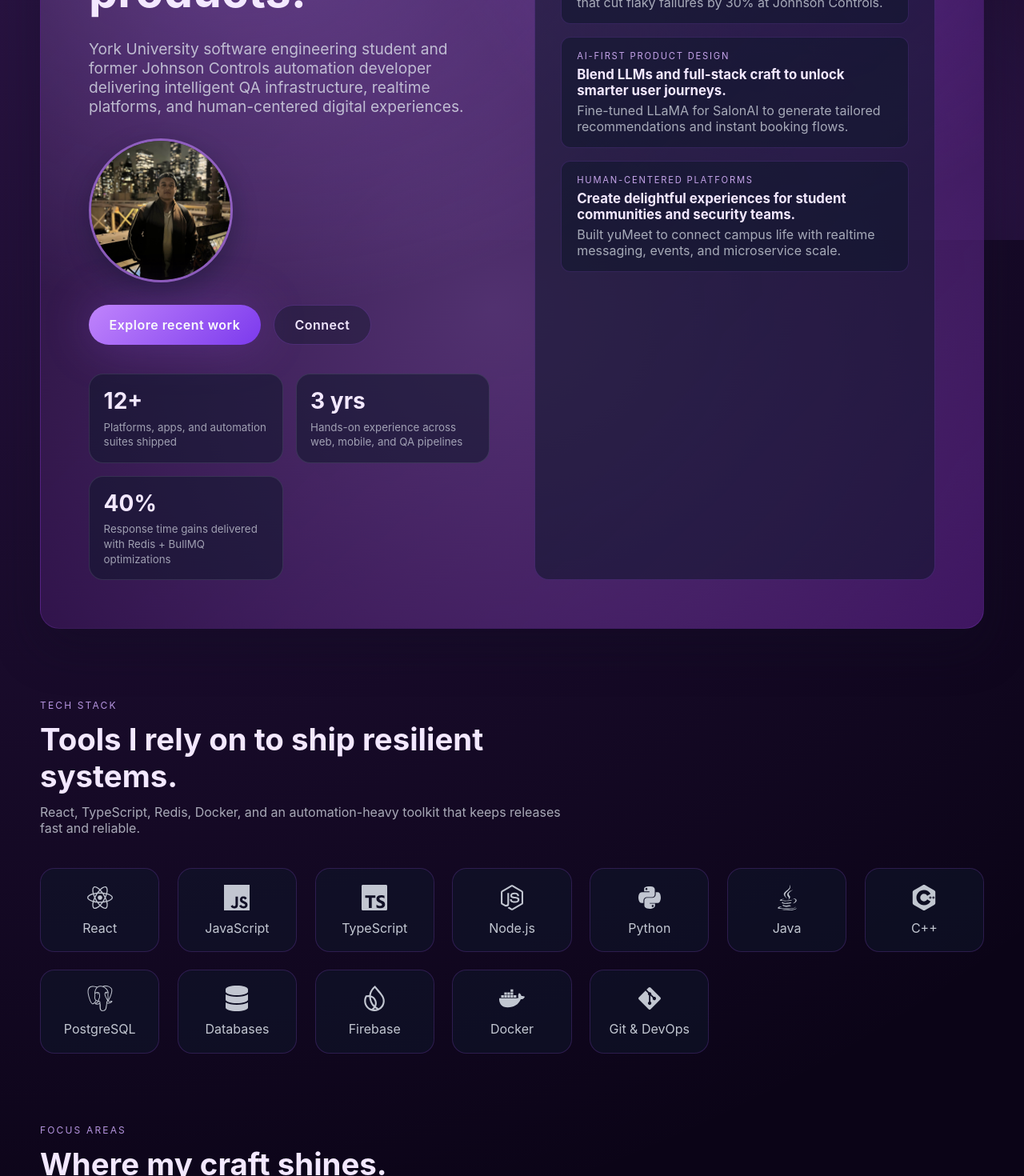
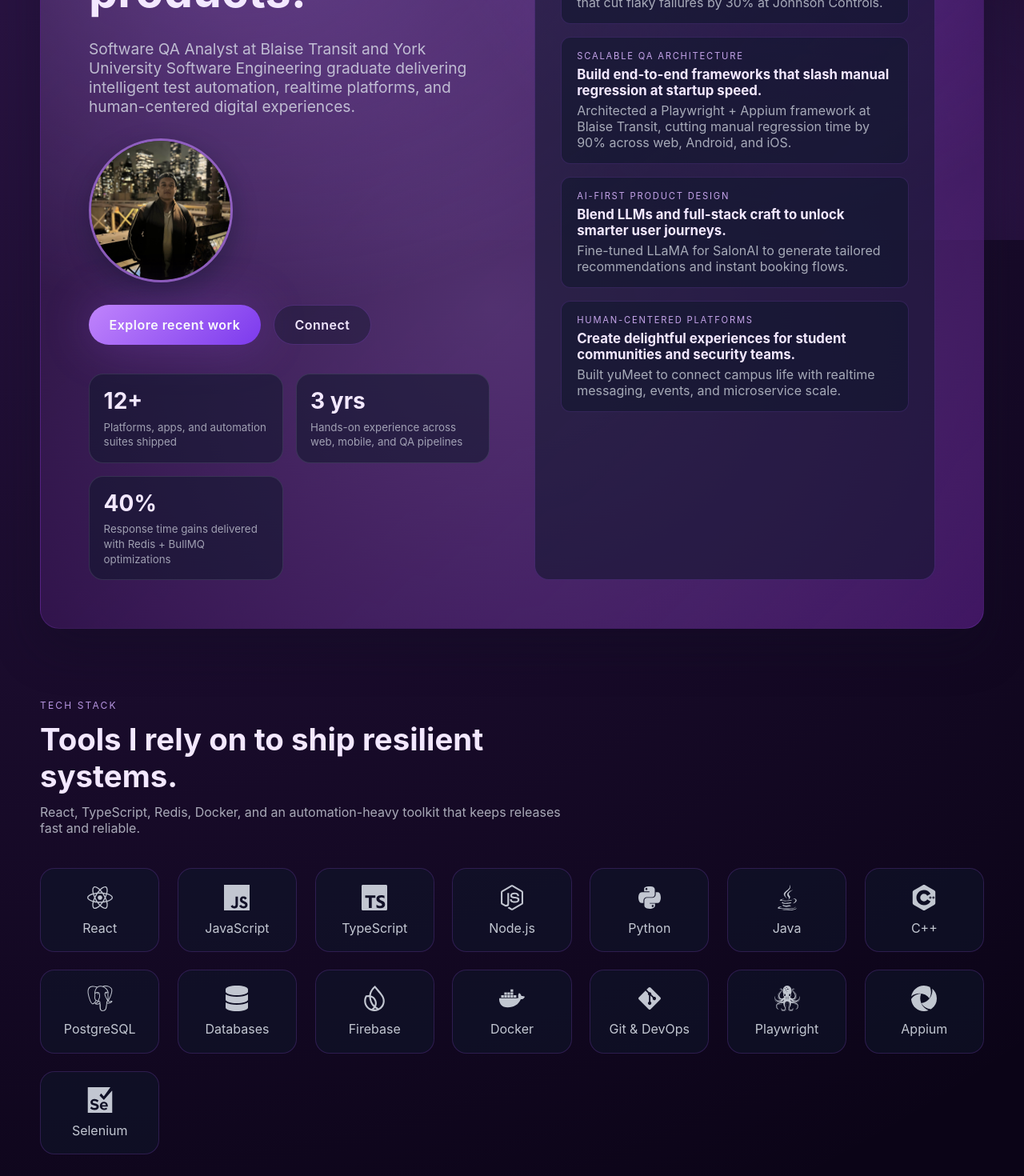
Before and after one commit to jhaniff/Portfolio, a React (Create React App) app in the folder personawebsite/: page / in a window 1280 px wide. Shown: the part 500-1970 px from the top of the page at 80% size. Built offline with nearby package versions, Linux system fonts and the light colour scheme.

Commit message:
feat: Update resume details and replace old PDF with new version; enhance About and Home pages with recent experience at Blaise Transit

```diff
--- a/personawebsite/src/pages/About.js
+++ b/personawebsite/src/pages/About.js
@@ -17,6 +17,11 @@ const principles = [
 ];
 
 const timeline = [
+  {
+    heading: "Blaise Transit",
+    subheading: "Software QA Analyst Intern • 2025 – Present",
+    paragraph: "Designed a scalable Playwright + Appium automation architecture across web, Android, and iOS that cut manual regression by 90% and defined the mobile testing roadmap for the engineering team.",
+  },
   {
     heading: "Johnson Controls",
     subheading: "Software Automation Developer Co-op • 2022 – 2023",
@@ -45,8 +50,8 @@ const About = () => {
         <IntroBadge>Meet Joshua Hanif</IntroBadge>
         <IntroTitle>I turn complex systems into reliable, human-centered products.</IntroTitle>
         <IntroText>
-          I’m a Toronto-based software engineering student at York University and former Johnson Controls automation
-          developer. My sweet spot is blending rigorous QA systems, realtime platforms, and AI-assisted experiences that
+        I'm a Toronto-based Software Engineering graduate from York University, currently building scalable test automation at Blaise Transit.
+          My sweet spot is blending rigorous QA systems, realtime platforms, and AI-assisted experiences that
           empower teams and the people they serve.
         </IntroText>
       </Intro>
--- a/personawebsite/src/pages/Home.js
+++ b/personawebsite/src/pages/Home.js
@@ -10,13 +10,18 @@ import {
   FaDocker,
   FaGitAlt,
 } from "react-icons/fa";
-import { SiTypescript, SiJavascript, SiPostgresql, SiFirebase, SiCplusplus } from "react-icons/si";
+import { SiTypescript, SiJavascript, SiPostgresql, SiFirebase, SiCplusplus, SiSelenium, SiAppium, SiTestinglibrary } from "react-icons/si";
 
 const spotlightHighlights = [
   {
     title: "Intelligent automation",
     description: "Ship resilient test infrastructure across web, Android, and iOS.",
     detail: "Designed Selenium, Appium, and Cypress suites that cut flaky failures by 30% at Johnson Controls.",
+  },
+  {
+    title: "Scalable QA architecture",
+    description: "Build end-to-end frameworks that slash manual regression at startup speed.",
+    detail: "Architected a Playwright + Appium framework at Blaise Transit, cutting manual regression time by 90% across web, Android, and iOS.",
   },
   {
     title: "AI-first product design",
@@ -86,8 +91,8 @@ const Home = () => {
             I build resilient automation and AI-powered products.
           </HeroTitle>
           <HeroSubtitle>
-            York University software engineering student and former Johnson Controls automation developer delivering
-            intelligent QA infrastructure, realtime platforms, and human-centered digital experiences.
+            Software QA Analyst at Blaise Transit and York University Software Engineering graduate delivering
+            intelligent test automation, realtime platforms, and human-centered digital experiences.
           </HeroSubtitle>
 
           <ProfileImageWrapper>
@@ -197,6 +202,18 @@ const Home = () => {
             <FaGitAlt />
             <span>Git & DevOps</span>
           </TechItem>
+          <TechItem>
+            <SiTestinglibrary />
+            <span>Playwright</span>
+          </TechItem>
+          <TechItem>
+            <SiAppium />
+            <span>Appium</span>
+          </TechItem>
+          <TechItem>
+            <SiSelenium />
+            <span>Selenium</span>
+          </TechItem>
         </TechGrid>
       </Section>
 
@@ -260,6 +277,15 @@ const Home = () => {
         </SectionHeader>
 
         <Timeline>
+          <TimelineItem>
+            <TimelineDot />
+            <TimelineContent>
+              <TimelineHeading>Blaise Transit • Software QA Analyst Intern (2025 – Present)</TimelineHeading>
+              <TimelineBody>
+                Architected a Playwright + Appium e2e automation framework across web, Android, and iOS, reducing manual regression by 90% and defining the mobile testing roadmap.
+              </TimelineBody>
+            </TimelineContent>
+          </TimelineItem>
           <TimelineItem>
             <TimelineDot />
             <TimelineContent>
--- a/personawebsite/src/pages/Resume.js
+++ b/personawebsite/src/pages/Resume.js
@@ -2,14 +2,13 @@ import styled from "styled-components";
 import { motion } from "framer-motion";
 import { FaDownload, FaFileAlt, FaCheckCircle } from "react-icons/fa";
 
-const accomplishments = [
-  "Reduced flaky failures by 30% by building unified Selenium, Appium, and Cypress frameworks for Johnson Controls.",
+const accomplishments = [  "Built a scalable Playwright + Appium automation framework at Blaise Transit, reducing manual regression time by 90%.",  "Reduced flaky failures by 30% by building unified Selenium, Appium, and Cypress frameworks for Johnson Controls.",
   "Fine-tuned LLaMA to power SalonAI’s personalized recommendations with Redis-backed performance gains.",
   "Launched yuMeet to connect YorkU students through realtime messaging, events, and microservice orchestration.",
 ];
 
 const Resume = () => {
-  const downloadHref = `${process.env.PUBLIC_URL || ""}/jhanif_Resume.pdf`;
+  const downloadHref = `${process.env.PUBLIC_URL || ""}/JoshuaHanifResume.pdf`;
 
   return (
     <ResumeShell>
@@ -21,8 +20,8 @@ const Resume = () => {
         <HeroBadge>Resume Snapshot</HeroBadge>
         <HeroTitle>Software engineer pairing automation with AI-first experiences.</HeroTitle>
         <HeroText>
-          Final-year York University Software Engineering student with enterprise QA co-op experience and a track record of
-          shipping cross-platform apps, LLM-powered products, and dependable pipelines.
+          Software Engineering graduate from York University, currently at Blaise Transit building scalable test automation. Proven track record
+          shipping cross-platform apps, LLM-powered products, and dependable pipelines across enterprise and startup environments.
         </HeroText>
 
         <HeroActions>
@@ -59,7 +58,8 @@ const Resume = () => {
       >
         <SectionCard>
           <h3>Experience</h3>
-          <p>Johnson Controls • Software Automation Developer Co-op (2022 – 2023) — engineered end-to-end automation and CI pipelines.</p>
+          <p>Blaise Transit • Software QA Analyst Intern (2025 – Present) — architected Playwright + Appium e2e framework, slashing manual regression by 90%.</p>
+          <p style={{ marginTop: '0.5rem' }}>Johnson Controls • Software Automation Developer Co-op (2022 – 2023) — engineered end-to-end automation and CI pipelines.</p>
         </SectionCard>
         <SectionCard>
           <h3>Technical arsenal</h3>
```
Also changed, not shown: 2 other files (tests, documents, lock files or other folders).
